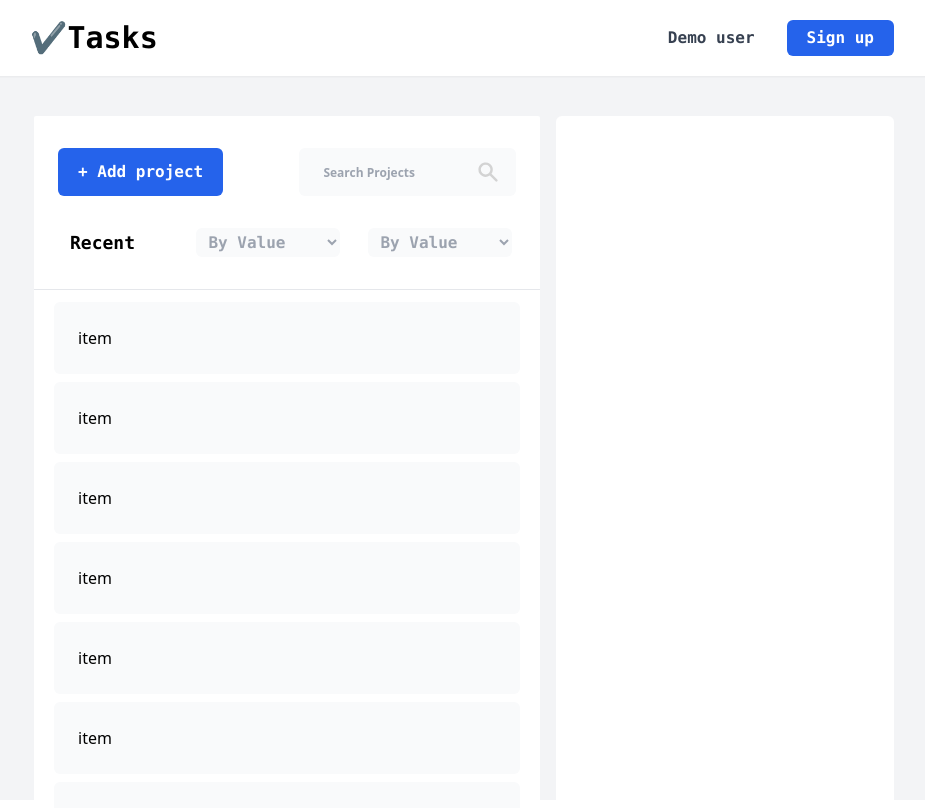
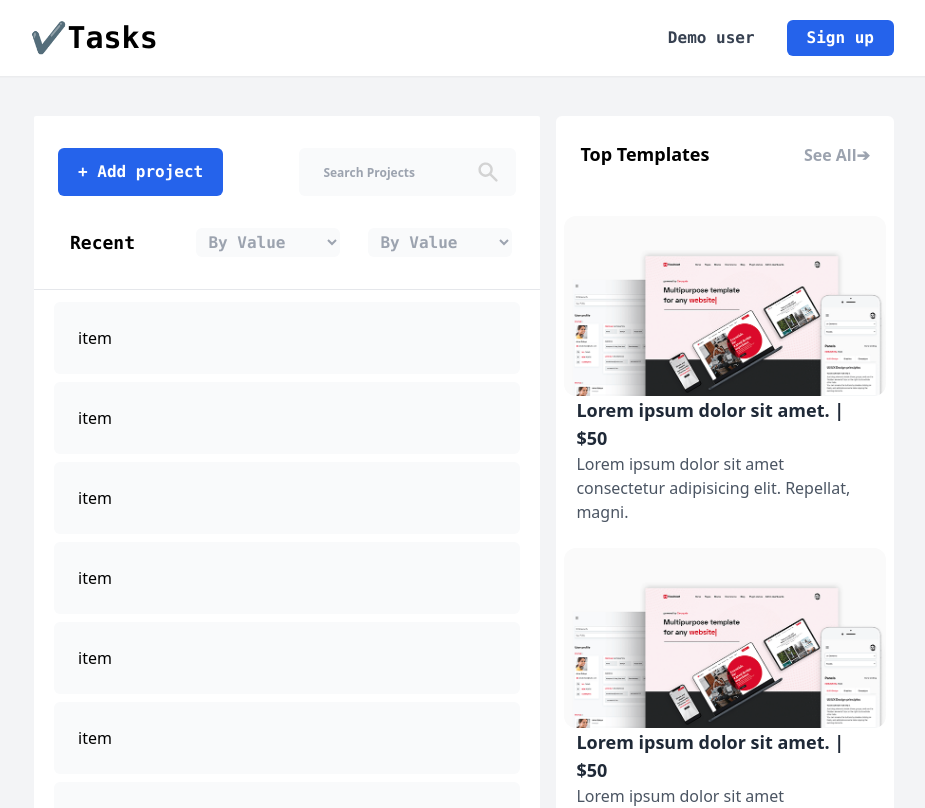
Before and after one commit to ognjen-dev/task-project, a React (Create React App) app: page / in a window 1280 px wide. Shown: the top 808 px of the page, without its empty margins (178-1103 px from the left). Built offline with nearby package versions, Linux system fonts and the light colour scheme.

Commit message:
add scroll to right side component

```diff
--- a/src/App.css
+++ b/src/App.css
@@ -40,3 +40,12 @@
 .z-negative {
   z-index: -1;
 }
+
+.no-scrollbar::-webkit-scrollbar {
+  display: none;
+}
+
+.no-scrollbar {
+  -ms-overflow-style: none;
+  scrollbar-width: none;
+}
--- a/src/App.js
+++ b/src/App.js
@@ -5,7 +5,7 @@ import "./App.css";
 function App() {
   return (
     <div className="">
-      <div className="bg-gray-100 w-screen h-screen z-negative">
+      <div className="bg-gray-100 w-screen h-full z-negative">
         <MainPage />
       </div>
     </div>
--- a/src/app/components/Advert.jsx
+++ b/src/app/components/Advert.jsx
@@ -1,12 +1,23 @@
-import React from 'react'
-import AdImage from 'app/images/stockImage.PNG'
+import React from "react";
+import AdImage from "app/images/stockImage.PNG";
 
 const Advert = () => {
-    return (
-        <div>
+  return (
+    <a href="/" className="bg-gray-50 mx-3 mb-4 pb-4 rounded-lg">
+      <div className="flex flex-row justify-center">
+        <img src={AdImage} alt="yo" className="rounded-xl"/>
+      </div>
+      <div className="mx-5">
+        <p className="font-semibold text-gray-800 text-lg">
+          Lorem ipsum dolor sit amet. | $50
+        </p>
+        <p className="font-regular text-md text-gray-600">
+          Lorem ipsum dolor sit amet consectetur adipisicing elit. Repellat,
+          magni.
+        </p>
+      </div>
+    </a>
+  );
+};
 
-        </div>
-    )
-}
-
-export default Advert
+export default Advert;
--- a/src/app/components/BodyRight.jsx
+++ b/src/app/components/BodyRight.jsx
@@ -1,12 +1,21 @@
-import React from 'react'
-import Advert from 'app/components/Advert'
+import React from "react";
+import Advert from "app/components/Advert";
 
 const BodyRight = () => {
-    return (
-        <div className="overflow-visible">
-            <Advert />
-        </div>
-    )
-}
+  return (
+    <div className="overflow-scroll max-h-screen">
+      <div className="flex flex-row justify-between font-semibold items-baseline py-6 lg:px-6 px-3">
+        <p className="text-lg">Top Templates</p>
+        <a href="/" className="text-gray-400 text-md font-semibold hover:text-blue-600">See All&#10132;</a>
+      </div>
+      <Advert />
+      <Advert />
+      <Advert />
+      <Advert />
+      <Advert />
+      <Advert />
+    </div>
+  );
+};
 
-export default BodyRight
+export default BodyRight;
```
